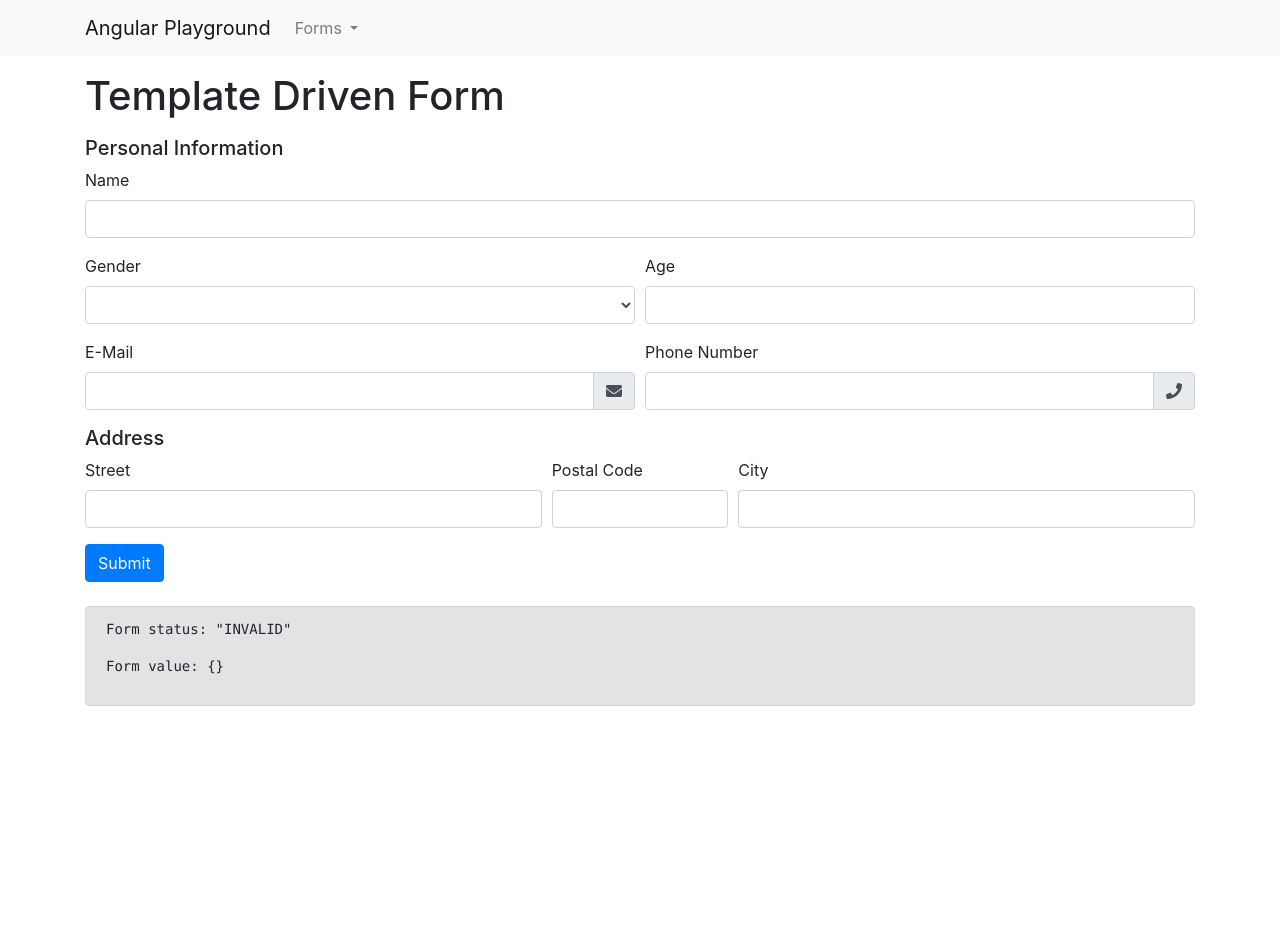
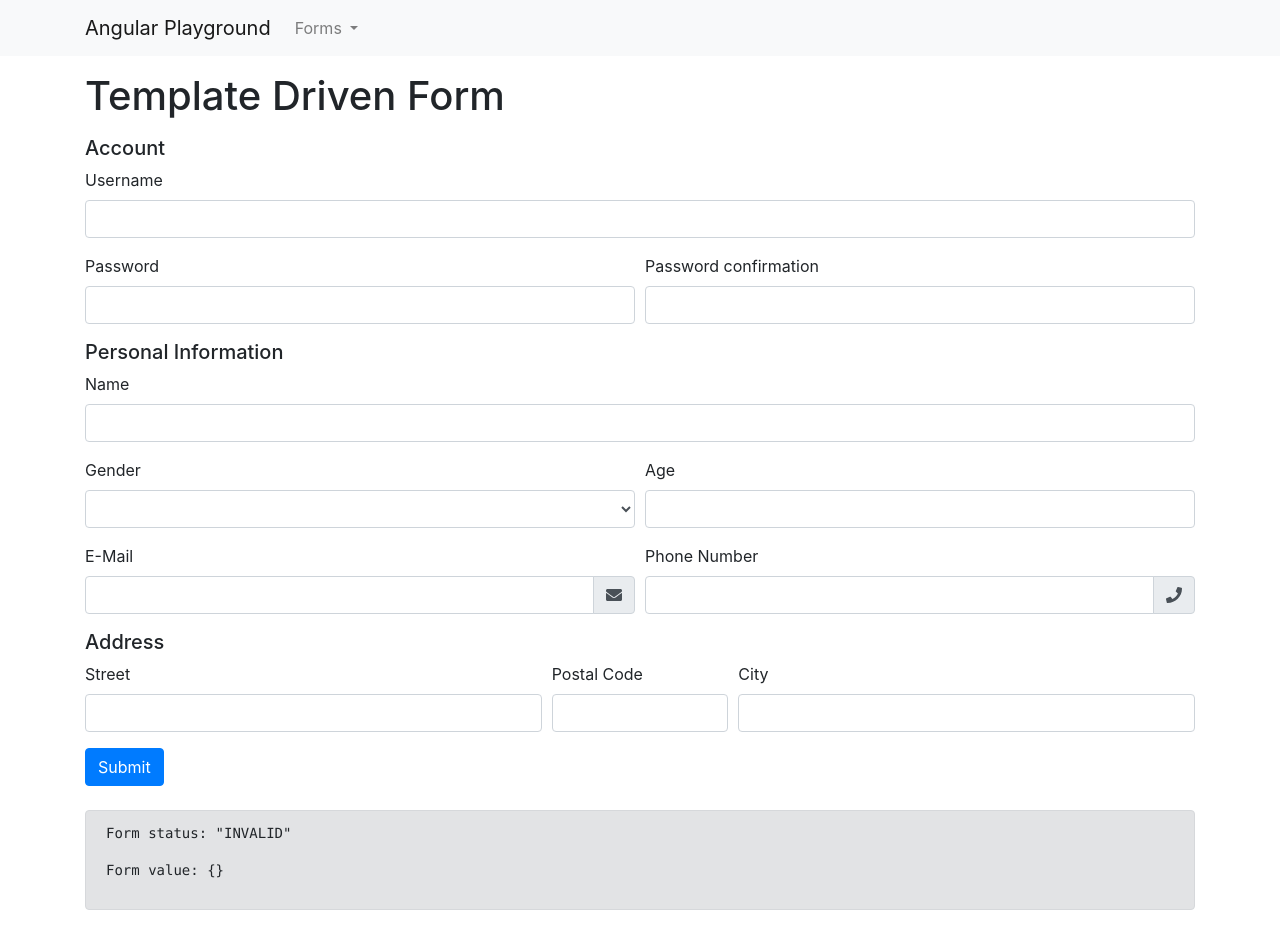
Before and after one commit to cbossi/angular-playground, an Angular app: page /form/td in a window 1280 px wide. Before the commit the page ends 800 px from the top, so only its background shows below. Built offline with nearby package versions, Linux system fonts and the light colour scheme.

Commit message:
Add account fields.

```diff
--- a/src/app/form/account.ts
+++ b/src/app/form/account.ts
@@ -3,6 +3,9 @@ import {Gender} from './gender';
 
 export class Account {
 
+  public readonly username: string;
+  public readonly password: string;
+  public readonly passwordConfirmation: string;
   public readonly name: string;
   public readonly gender: Gender;
   public readonly age: number;
--- a/src/app/form/reactive-account-form/reactive-account-form.component.html
+++ b/src/app/form/reactive-account-form/reactive-account-form.component.html
@@ -1,7 +1,43 @@
 <form [formGroup]="form" (ngSubmit)="submit()">
 
+  <h5>Account</h5>
+  <div class="form-group">
+    <label for="username">Username</label>
+    <input type="text"
+           class="form-control"
+           id="username"
+           formControlName="username"
+           [class.is-invalid]="isInvalid(usernameField)">
+    <div class="invalid-feedback">
+      Username is required.
+    </div>
+  </div>
+  <div class="form-row">
+    <div class="form-group col-12 col-lg-6">
+      <label for="password">Password</label>
+      <input type="password"
+             class="form-control"
+             id="password"
+             formControlName="password"
+             [class.is-invalid]="isInvalid(passwordField)">
+      <div class="invalid-feedback">
+        Password is required.
+      </div>
+    </div>
+    <div class="form-group col-12 col-lg-6">
+      <label for="passwordConfirmation">Password confirmation</label>
+      <input type="password"
+             class="form-control"
+             id="passwordConfirmation"
+             formControlName="passwordConfirmation"
+             [class.is-invalid]="isInvalid(passwordConfirmationField)">
+      <div class="invalid-feedback">
+        Password confirmation is required.
+      </div>
+    </div>
+  </div>
+
   <h5>Personal Information</h5>
-
   <div class="form-group">
     <label for="name">Name</label>
     <input type="text"
@@ -13,7 +49,6 @@
       Name is required.
     </div>
   </div>
-
   <div class="form-row">
     <div class="form-group col-6">
       <label for="gender">Gender</label>
@@ -27,7 +62,6 @@
         Gender is required.
       </div>
     </div>
-
     <div class="form-group col-6">
       <label for="age">Age</label>
       <input type="number"
@@ -45,7 +79,6 @@
       </div>
     </div>
   </div>
-
   <div class="form-row">
     <div class="form-group col-12 col-lg-6">
       <label for="email">E-Mail</label>
@@ -62,7 +95,6 @@
         </div>
       </div>
     </div>
-
     <div class="form-group col-12 col-lg-6">
       <label for="phone">Phone Number</label>
       <div class="input-group">
@@ -88,7 +120,6 @@
              id="street"
              formControlName="street">
     </div>
-
     <div class="form-group col-4 col-lg-2">
       <label for="postalCode">Postal Code</label>
       <input type="text"
@@ -96,7 +127,6 @@
              id="postalCode"
              formControlName="postalCode">
     </div>
-
     <div class="form-group col-8 col-lg-5">
       <label for="city">City</label>
       <input type="text"
--- a/src/app/form/reactive-account-form/reactive-account-form.component.ts
+++ b/src/app/form/reactive-account-form/reactive-account-form.component.ts
@@ -25,6 +25,9 @@ export class ReactiveAccountFormComponent extends FormComponent {
 
   private buildForm(formBuilder: FormBuilder): FormGroup {
     return formBuilder.group({
+      username: ['', Validators.required],
+      password: ['', Validators.required],
+      passwordConfirmation: ['', Validators.required],
       name: ['', Validators.required],
       gender: [undefined, Validators.required],
       age: [undefined, [Validators.required, Validators.min(0)]],
@@ -36,6 +39,18 @@ export class ReactiveAccountFormComponent extends FormComponent {
         city: ['', [Validators.required]],
       }),
     });
+  }
+
+  get usernameField(): AbstractControl {
+    return this.form.get('username');
+  }
+
+  get passwordField(): AbstractControl {
+    return this.form.get('password');
+  }
+
+  get passwordConfirmationField(): AbstractControl {
+    return this.form.get('passwordConfirmation');
   }
 
   get nameField(): AbstractControl {
--- a/src/app/form/template-driven-account-form/template-driven-account-form.component.html
+++ b/src/app/form/template-driven-account-form/template-driven-account-form.component.html
@@ -1,7 +1,52 @@
 <form (ngSubmit)="submit()" #accountForm="ngForm">
 
+  <h5>Account</h5>
+  <div class="form-group">
+    <label for="username">Username</label>
+    <input type="text"
+           class="form-control"
+           id="username"
+           name="username"
+           [(ngModel)]="account.username"
+           required
+           [class.is-invalid]="isInvalid(usernameField)"
+           #usernameField="ngModel">
+    <div class="invalid-feedback">
+      Username is required.
+    </div>
+  </div>
+  <div class="form-row">
+    <div class="form-group col-12 col-lg-6">
+      <label for="password">Password</label>
+      <input type="password"
+             class="form-control"
+             id="password"
+             name="password"
+             [(ngModel)]="account.password"
+             required
+             [class.is-invalid]="isInvalid(passwordField)"
+             #passwordField="ngModel">
+      <div class="invalid-feedback">
+        Password is required.
+      </div>
+    </div>
+    <div class="form-group col-12 col-lg-6">
+      <label for="passwordConfirmation">Password confirmation</label>
+      <input type="password"
+             class="form-control"
+             id="passwordConfirmation"
+             name="passwordConfirmation"
+             [(ngModel)]="account.passwordConfirmation"
+             required
+             [class.is-invalid]="isInvalid(passwordConfirmationField)"
+             #passwordConfirmationField="ngModel">
+      <div class="invalid-feedback">
+        Password confirmation is required.
+      </div>
+    </div>
+  </div>
+
   <h5>Personal Information</h5>
-
   <div class="form-group">
     <label for="name">Name</label>
     <input type="text"
@@ -16,7 +61,6 @@
       Name is required.
     </div>
   </div>
-
   <div class="form-row">
     <div class="form-group col-6">
       <label for="gender">Gender</label>
@@ -33,7 +77,6 @@
         Gender is required.
       </div>
     </div>
-
     <div class="form-group col-6">
       <label for="age">Age</label>
       <input type="number"
@@ -54,7 +97,6 @@
       </div>
     </div>
   </div>
-
   <div class="form-row">
     <div class="form-group col-12 col-lg-6">
       <label for="email">E-Mail</label>
@@ -73,7 +115,6 @@
         </div>
       </div>
     </div>
-
     <div class="form-group col-12 col-lg-6">
       <label for="phone">Phone Number</label>
       <div class="input-group">
@@ -101,7 +142,6 @@
              name="street"
              [(ngModel)]="account.address.street">
     </div>
-
     <div class="form-group col-4 col-lg-2">
       <label for="postalCode">Postal Code</label>
       <input type="text"
@@ -110,7 +150,6 @@
              name="postalCode"
              [(ngModel)]="account.address.postalcCode">
     </div>
-
     <div class="form-group col-8 col-lg-5">
       <label for="city">City</label>
       <input type="text"
```
